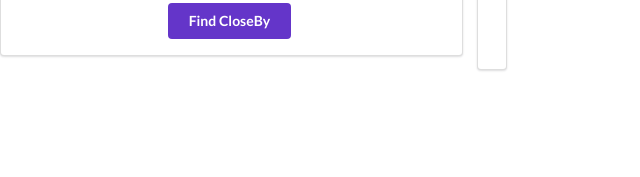
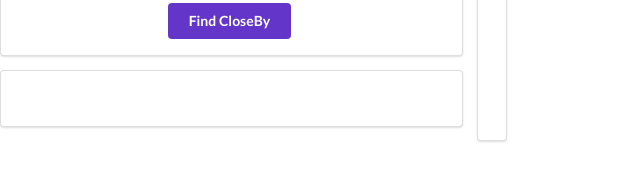
Before and after one commit to K-skr/Food-Engine, a Vue app: page /#/ in a window 1280 px wide. Shown: the part 196-373 px from the top of the page, without its empty margins (0-640 px from the left). Built offline with nearby package versions, Linux system fonts and the light colour scheme.

Commit message:
single data done

```diff
--- a/src/pages/UserLocation.vue
+++ b/src/pages/UserLocation.vue
@@ -33,6 +33,16 @@
                 </div>
                 <button class="ui button violet" @click="FindCloseByButtonPressed">Find CloseBy</button>
             </form>
+            <div class="ui segment" style="max-height: 500px;overflow:scroll">
+                <div class="ui divided items">
+                    <div class="item">
+                        <div class="content">
+                            <div class="header">{{ this.places }}</div>
+                            <div class="meta">{{ this.category }}</div>
+                        </div>
+                    </div>
+                </div>
+            </div>
         </div>
         <div class="ten wide colun segment ui" ref="map"></div>
     </div>
@@ -53,7 +63,9 @@
                 bbox0:0,
                 bbox1:0,
                 bbox2:0,
-                bbox3:0
+                bbox3:0,
+                places:"",
+                category:""
             }
         },
 
@@ -97,12 +109,14 @@
             },
             FindCloseByButtonPressed(){
                 const URL=`https://api.mapbox.com/geocoding/v5/mapbox.places/restaurant.json?proximity=${this.long},${this.lat}
-                &bbox=${this.bbox0},${this.bbox1},${this.bbox2},${this.bbox3}
+                &bbox=${this.bbox0},${this.bbox1},${this.bbox2},${this.bbox3}&limit=10
                 &access_token=pk.eyJ1IjoiYnJycnJycmxhbCIsImEiOiJjbG9tZTJyZWQyeTh0MnFuMG5nZXRtdnp1In0.7GaDEG5S6wXt8i7ZyM6PKA`
-                console.log(URL)
                 axios.get(URL)
                 .then(response=>{
-                    console.log(response.data);
+                    console.log(response.data)
+                    this.places=response.data.features[0].place_name;
+                    this.category=response.data.features[0].properties.category;
+                    console.log(response.data.features[0].place_name)
                 })
                 .catch(error=>{
                     console.log(error.message);
```
